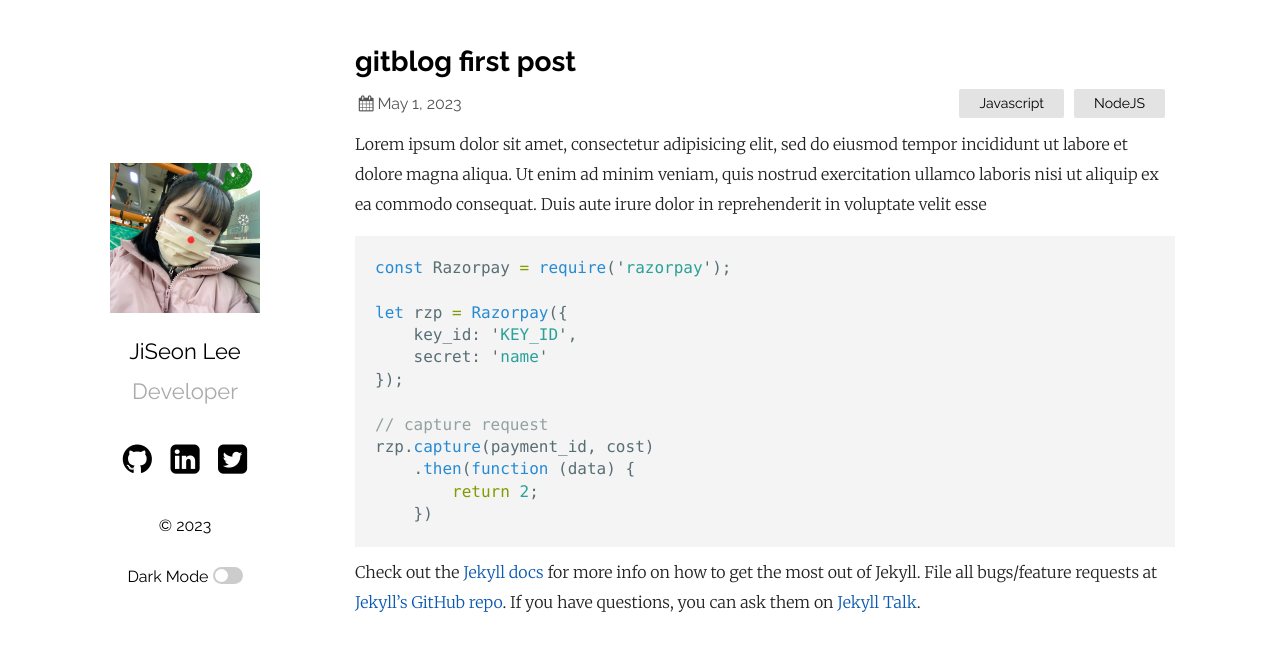
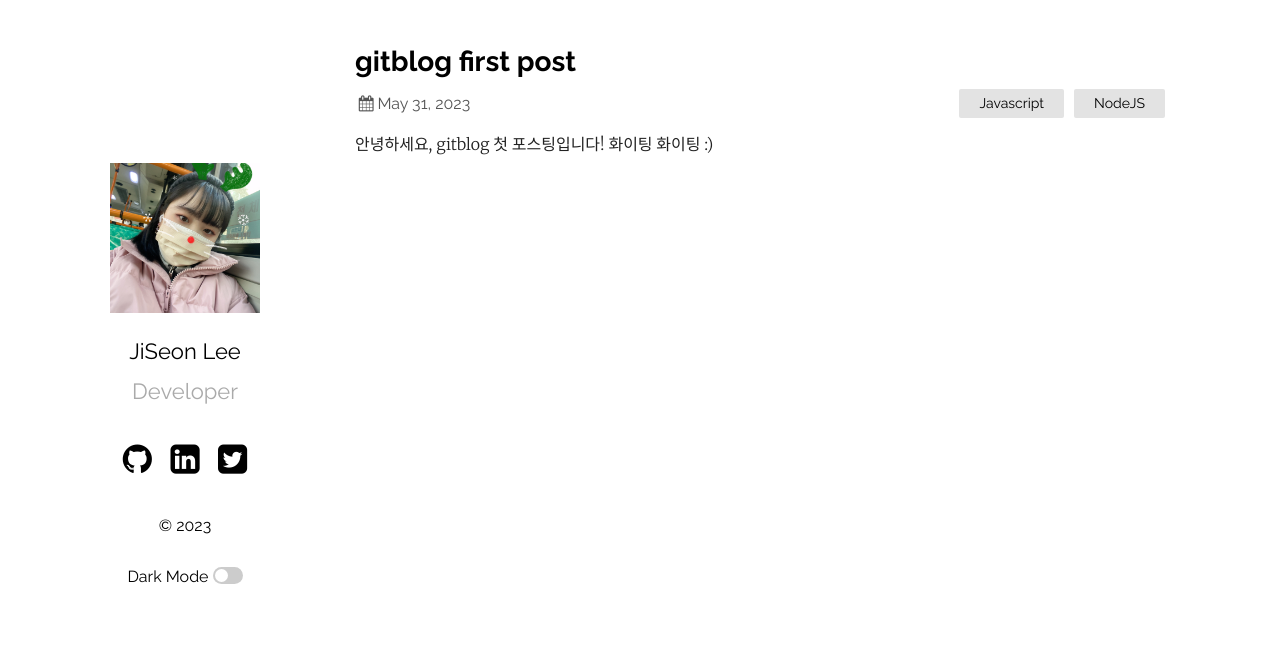
Before and after one commit to jsl1113/gitblog, a Jekyll site: the page built from _posts/2023-06-01-first-posting.markdown, in a window 1280 px wide. Shown: the top 651 px of the page. Built offline with Jekyll 4.4.1, drawn with Linux system fonts in a browser that asks for light colours.

Commit message:
Update 2023-06-01-first-posting.markdown

````diff
--- a/_posts/2023-06-01-first-posting.markdown
+++ b/_posts/2023-06-01-first-posting.markdown
@@ -1,28 +1,9 @@
 ---
 layout: post
 title:  "gitblog first post"
-date:   2023-05-01 21:03:36 +0530
+date:   2023-05-31 21:03:36 +0530
 categories: Javascript NodeJS
 ---
-Lorem ipsum dolor sit amet, consectetur adipisicing elit, sed do eiusmod tempor incididunt ut labore et dolore magna aliqua. Ut enim ad minim veniam, quis nostrud exercitation ullamco laboris nisi ut aliquip ex ea commodo consequat. Duis aute irure dolor in reprehenderit in voluptate velit esse
 
-```javascript
-const Razorpay = require('razorpay');
-
-let rzp = Razorpay({
-	key_id: 'KEY_ID',
-	secret: 'name'
-});
-
-// capture request
-rzp.capture(payment_id, cost)
-	.then(function (data) {
-		return 2;
-	})
-```
-
-Check out the [Jekyll docs][jekyll-docs] for more info on how to get the most out of Jekyll. File all bugs/feature requests at [Jekyll’s GitHub repo][jekyll-gh]. If you have questions, you can ask them on [Jekyll Talk][jekyll-talk].
-
-[jekyll-docs]: https://jekyllrb.com/docs/home
-[jekyll-gh]:   https://github.com/jekyll/jekyll
-[jekyll-talk]: https://talk.jekyllrb.com/
+안녕하세요, gitblog 첫 포스팅입니다!
+화이팅 화이팅 :)
````
